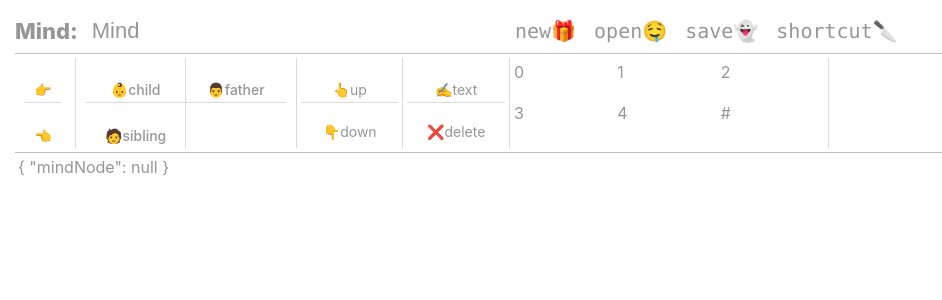
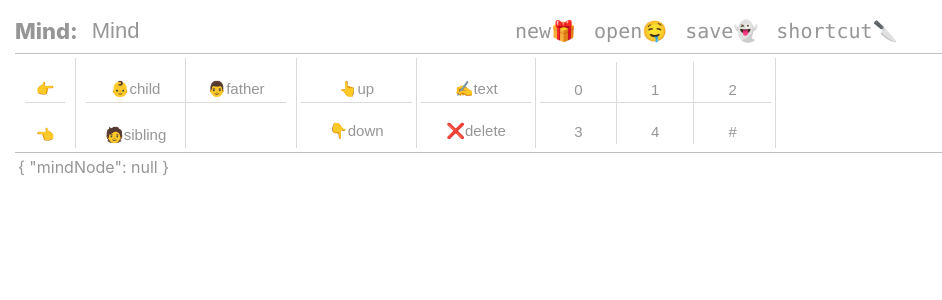
Before and after one commit to SiMonL250/Mind-app, a Vue app: page / in a window 1280 px wide. Shown: the top 300 px of the page, without its empty margins (0-942 px from the left). Built offline with nearby package versions, Linux system fonts and the light colour scheme.

Commit message:
'20240821-00:09 got fucked up'

```diff
--- a/src/App.vue
+++ b/src/App.vue
@@ -7,6 +7,9 @@
 				@open-file="openFileHandle"
 				@save-file="saveFileHandle"
 				@create-file="createFileHandle"
+
+				@node-action="nodeAction"
+
 			/>
 		</section>
 		<section class="main-section">
@@ -20,14 +23,14 @@
 import TopbarView from "./components/topbars/TopbarView.vue";
 import MainView from "./components/main/MainView.vue";
 import { ref ,getCurrentInstance,onMounted} from "vue";
-import { EnumReconiteCode,mindFileContent,handleOpenFile,handleNewAndSaveFile } from "../src/hooks/fileOperate";
+import { EnumReconiteCode,mindFileContent,handleOpenFile,handleNewAndSaveFile,interfaceNodeAction } from "../src/hooks/operate";
 import { FileStore } from '../src/store/MindFileStore'
 import {local,mindLocalKey} from '../src/hooks/localStorage.ts'
 
-
+/* defines and variables  */
 const instance = getCurrentInstance();
 
-interface sessionStoredType {fileName:string,fileContent:mindFileContent};
+interface localStoredType {fileName:string,fileContent:mindFileContent};
 const fileStore = FileStore()
 
 let MindFile = ref<mindFileContent>({
@@ -35,15 +38,8 @@ let MindFile = ref<mindFileContent>({
 	mindName: "Mind",
 	mindNode: null,
 });
-
-function showMessage(text:string,type?:string,remainMS?:number){
-	instance.proxy.$message(text,type,remainMS);
-}
-
-
-const test = function(){
-	showMessage('fuck');
-}
+/* defines and variables  */
+/* Even handle function  */
 function changeMindNameHandle(newName: string): void {
 	console.log("newName :>> ", newName);
 	MindFile.value.mindName = newName;
@@ -67,18 +63,38 @@ function openFileHandle() {
 
 }
 function saveFileHandle(){
-	const name:string = local.get<sessionStoredType>(mindLocalKey).fileName;
+	const name:string = local.get<localStoredType>(mindLocalKey).fileName;
 	console.log('MindFile.value :>> ', MindFile.value);
 	handleNewAndSaveFile(name,MindFile.value);
 }
 function createFileHandle(){
 	handleNewAndSaveFile();
 }
+function nodeAction(action:interfaceNodeAction){
+	console.log('action :>> ', action);
+}
+/* Even handle function  */
+/* live Hooks  */
 onMounted(()=>{
-	let sessionContent:sessionStoredType =  local.get(mindLocalKey);
-	if(sessionContent)
-		MindFile.value = sessionContent.fileContent;
+	storeAndMindInit();
 })
+/* live Hooks  */
+/* other functions  */
+function showMessage(text:string,type?:string,remainMS?:number){
+	instance.proxy.$message(text,type,remainMS);
+}
+const test = function(){
+	showMessage('fuck');
+}
+function storeAndMindInit(){
+	let localContent:localStoredType =  local.get(mindLocalKey);
+	if(localContent){
+		MindFile.value = localContent.fileContent;
+		fileStore.setFileName(localContent.fileName);
+		fileStore.setfileContent(localContent.fileContent);
+	}
+}
+/* other functions  */
 </script>
 
 <style lang="scss" scoped>
--- a/src/components/topbars/TopbarView.vue
+++ b/src/components/topbars/TopbarView.vue
@@ -26,32 +26,68 @@
 				</div>
 			</div>
 		</div>
-		<div class="action-section nav-action">
-			<div class="nav-items redo-and-undo">
-				<div class="undo items-btn">👉</div>
-				<div class="redo items-btn">👈</div>
+		<div class="action-section nav-action" @click="(e)=>NodeAction(e)">
+			<div class="nav-items redo-and-undo" >
+				<button :disabled="props.redoDisable" class="undo items-btn">
+					👉
+				</button>
+				<button :disabled="props.redoDisable" class="redo items-btn">
+					👈
+				</button>
 			</div>
-			<div class="nav-items insert-node">
-				<div class="insert-child items-btn">👶child</div>
-				<div class="insert-father items-btn">👨father</div>
-				<div class="insert-sibling items-btn">🧑sibling</div>
+			<div class="nav-items insert-node" >
+				<button
+					:disabled="props.operateDisable"
+					class="insert-child items-btn"
+				>
+					👶child
+				</button>
+				<button
+					:disabled="props.operateDisable"
+					class="insert-father items-btn"
+				>
+					👨father
+				</button>
+				<button
+					:disabled="props.operateDisable"
+					class="insert-sibling items-btn"
+				>
+					🧑sibling
+				</button>
 			</div>
 			<div class="nav-items node-operate">
-				<div class="node-operate-items">
-					<div class="items-btn">👆up</div>
-					<div class="items-btn">👇down</div>
+				<div class="node-operate-items" >
+					<button :disabled="props.operateDisable" class="items-btn">
+						👆up
+					</button>
+					<button :disabled="props.operateDisable" class="items-btn">
+						👇down
+					</button>
 				</div>
 				<div class="node-operate-items">
-					<div class="items-btn">✍text</div>
-					<div class="items-btn">❌delete</div>
+					<button :disabled="props.operateDisable"  class="items-btn">
+						✍text
+					</button>
+					<button :disabled="props.operateDisable" class="items-btn">
+						❌delete
+					</button>
 				</div>
 				<div class="node-operate-items priority">
-					<div class="priority-item">0</div>
-					<div class="priority-item">1</div>
-					<div class="priority-item">2</div>
-					<div class="priority-item">3</div>
-					<div class="priority-item">4</div>
-					<div class="priority-item">#</div>
+					<button
+						:class="`items-btn ${key}`"
+						v-for="[key, val] of (enumValues as Array<[string,string]>)"
+						:key="key"
+						:disabled="props.operateDisable"
+					>
+						{{ val }}
+					</button>
+					<button
+						class="items-btn"
+
+						:disabled="props.operateDisable"
+					>
+						#
+					</button>
 				</div>
 			</div>
 		</div>
@@ -61,15 +97,34 @@
 <script setup lang="ts">
 import { debounce } from "../../hooks/debounce";
 import { buttonType, buttonProps } from "../../interfaces/ComponentProperty";
-import { NameSpaceFileOperation } from "../../hooks/fileOperate";
-// import { reactive } from "vue";
+import { PriorytyLevel } from "../../interfaces/MindNodeProperty";
+import { NameSpaceFileOperation,NameSpaceNodeOperate,interfaceNodeAction } from "../../hooks/operate";
+import { ref } from "vue";
 
-// const topbar_props = defineProps({
-// 	name: String,
-// });
+const enumValues = ref(
+	Object.entries(PriorytyLevel).slice(
+		Object.entries(PriorytyLevel).length / 2
+	)
+);
+const model = defineModel();
+const props = defineProps({
+	redoDisable: {
+		type: Boolean,
+		default: false,
+	},
+	operateDisable: {
+		type: Boolean,
+		default: false,
+	},
+});
+const Emits = defineEmits([
+	NameSpaceFileOperation.changeMindName,
+	NameSpaceFileOperation.openFile,
+	NameSpaceFileOperation.createNewFile,
+	NameSpaceFileOperation.saveFile,
 
-const model = defineModel();
-
+	NameSpaceNodeOperate.NodeAction,
+]);
 // const mindName = reactive({name:topbar_props.name})
 const buttonsProps: buttonProps[] = [
 	{
@@ -98,12 +153,15 @@ const buttonsProps: buttonProps[] = [
 	},
 ];
 
-const Emits = defineEmits([
-	NameSpaceFileOperation.changeMindName,
-	NameSpaceFileOperation.openFile,
-	NameSpaceFileOperation.createNewFile,
-	NameSpaceFileOperation.saveFile,
-]);
+
+function NodeAction(e:Event,val?:any){
+	if((e.target) instanceof Element && (e.target as HTMLElement).tagName !== 'BUTTON') return ;
+	console.dir(e.target);
+	//TODO 可以把所有的操作放在这里写，以{action:string,value?:any}的形式Emits
+	//根据 e.target 判断 action 和 val
+	let toEmit:interfaceNodeAction = {action:'fuck',val:val}
+	Emits(NameSpaceNodeOperate.NodeAction,toEmit);
+}
 
 function changeMindNameEmits(newName: string): void {
 	Emits(NameSpaceFileOperation.changeMindName, newName);
@@ -205,10 +263,20 @@ $nodeOpWidth: calc(100% - 64px - 150px);
 				display: inline-flex;
 				align-items: flex-end;
 				justify-content: center;
-				font-size: 14px;
+				font-size: 15px;
+				border: none;
+				background-color: var(--color-topBar);
 				&:hover {
 					//background-color: var(--color-border-insection);
 					text-shadow: 1px 1px 2px var(--color-font-focus);
+					background-color: aliceblue;
+				}
+				&[disabled] {
+					cursor: not-allowed;
+					&:hover {
+						background-color: var(--color-topBar);
+						text-shadow: none;
+					}
 				}
 			}
 		}
@@ -250,7 +318,7 @@ $nodeOpWidth: calc(100% - 64px - 150px);
 			width: $nodeOpWidth;
 			border-right: none;
 			display: grid;
-			grid-template-columns: 1fr 1fr 3fr 4fr;
+			grid-template-columns: 1fr 1fr 2fr 4fr;
 			padding-left: 0;
 			.node-operate-items {
 				border-right: 1px solid var(--color-border-insection);
@@ -261,9 +329,19 @@ $nodeOpWidth: calc(100% - 64px - 150px);
 					border-bottom: 1px solid var(--color-border-insection);
 				}
 			}
-			.priority{
+			.priority {
 				display: grid;
 				grid-template-columns: 1fr 1fr 1fr;
+				.medium,
+				.higher {
+					border-bottom: 1px solid var(--color-border-insection);
+				}
+				.highest,
+				.higher,
+				.lower,
+				.lowest {
+					border-right: 1px solid var(--color-border-insection);
+				}
 			}
 		}
 	}
@@ -283,10 +361,10 @@ $nodeOpWidth: calc(100% - 64px - 150px);
 @media (max-width: 325px) {
 	.topbar {
 		.nav-action {
-			.node-operate,.insert-node{
+			.node-operate,
+			.insert-node {
 				display: none;
 			}
-
 		}
 	}
 }
--- a/src/hooks/fileOperate.ts
+++ b/src/hooks/operate.ts
@@ -1,14 +1,31 @@
 import { MindNode } from "../interfaces/MindNodeProperty";
+/*
+	file operate and node operates
 
-export enum EnumReconiteCode {
-	MindJson = "type-mind-json",
-}
+*/
 
+/*NAMESPACE START  */
 export namespace NameSpaceFileOperation {
 	export const changeMindName = "change-mindname";
 	export const openFile = "open-file";
 	export const createNewFile = "create-file";
 	export const saveFile = "save-file";
+}
+export namespace NameSpaceNodeOperate{
+	export const NodeAction= "node-action";
+
+    export const redoAndaUndo = "redo-and-undo";
+    export const insertNode = "insert-node";
+    export const moveUp = "move-node";
+    export const editText = "edit-text";
+    export const deleteNode = "delete-node";
+    export const setPriority = "set-priority";
+
+}
+/*NAMESPACE END  */
+/*ENUMS START  */
+export enum EnumReconiteCode {
+	MindJson = "type-mind-json",
 }
 export enum EnumOpenDirectoryMode {
 	read = "read",
@@ -22,7 +39,12 @@ export enum EnumDirectoryWellknow {
 	pictures = "pictures",
 	videos = "videos",
 }
-
+/*ENUMS  END  */
+/*INTERFACE START  */
+export interface interfaceNodeAction {
+	action:string,
+	val?:any
+}
 export interface mindFileContent {
 	reconicode: EnumReconiteCode;
 	mindName: string;
@@ -50,6 +72,9 @@ interface fileSaveOptions {
 		accept: { [key: string]: string[] };
 	}[];
 }
+/*INTERFACE  END  */
+
+
 //this function return Node property object, then topbar emit this object
 export async function handleOpenFile(): Promise<{mind:mindFileContent ,fileName:string}| null> {
 	try {
--- a/src/interfaces/MindNodeProperty.ts
+++ b/src/interfaces/MindNodeProperty.ts
@@ -1,9 +1,13 @@
+/*
+    mind node tree struct and tree functions
+*/
+
 export enum PriorytyLevel{
     highest=0,
     higher,
     medium,
     lower,
-    lowest
+    lowest,
 }
 export type NodeIdType = string
 
--- /dev/null
+++ b/src/interfaces/actionQueue.ts
@@ -0,0 +1 @@
+// TODO action queue
--- a/src/store/MIndFileStore.ts
+++ b/src/store/MIndFileStore.ts
@@ -1,5 +1,5 @@
 import {defineStore} from 'pinia';
-import { mindFileContent } from '../interfaces/fileOperate';
+import { mindFileContent } from '../hooks/operate';
 
 export const FileStore = defineStore('mind-file-store',{
     state:()=>{
--- /dev/null
+++ b/src/store/actionStore.ts
@@ -0,0 +1,6 @@
+import {defineStore} from 'pinia';
+
+
+export const actionStore = defineStore('node-action-store',{
+    //TODO session, use queue to store none action
+})
```
Also changed, not shown: src/hooks/nodeOperate.ts (deleted, +0 -17 lines), 1 other file (tests, documents, lock files or other folders).
